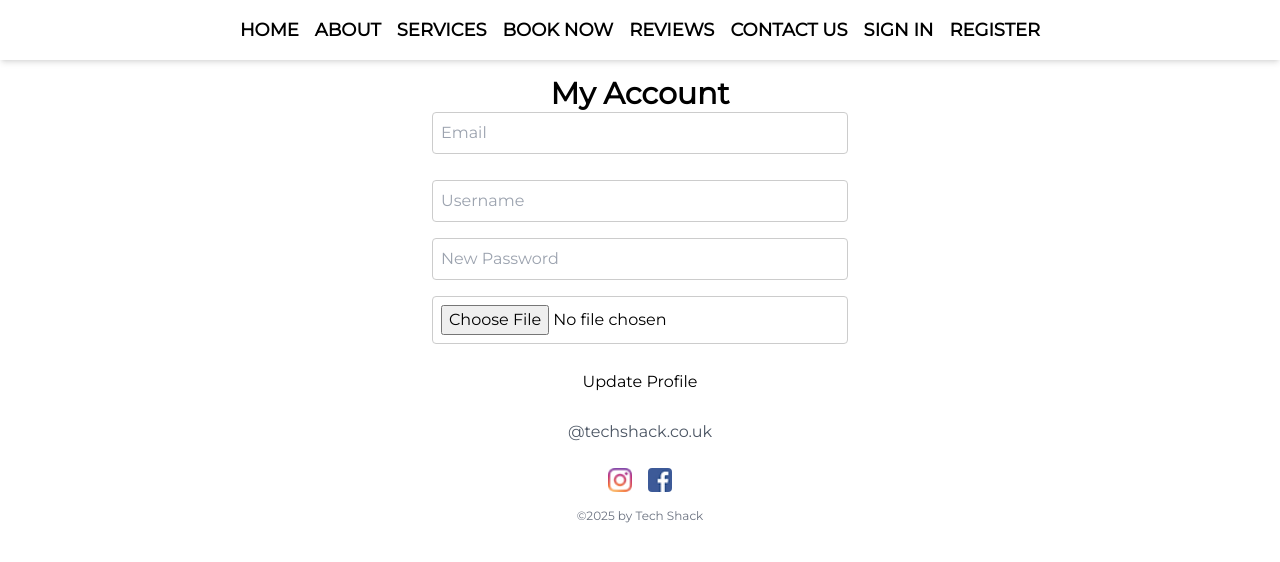
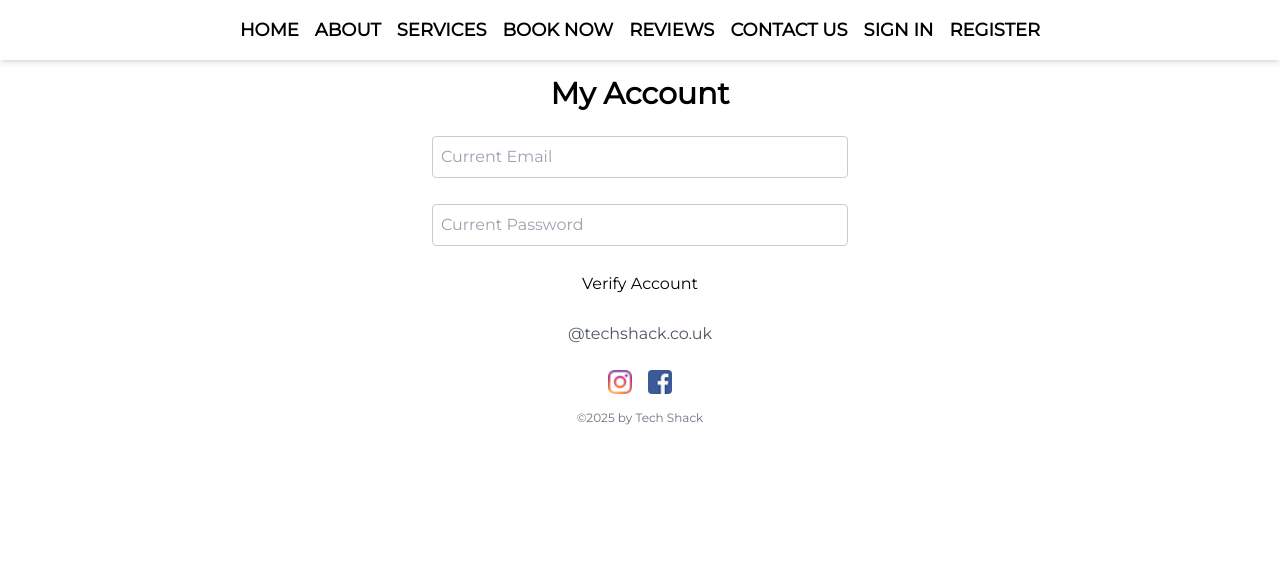
Before and after one commit to charliehazlehurst/techshack-nextjs, a Next.js app: page /my_account in a window 1280 px wide. Shown: the top 562 px of the page. Built offline with nearby package versions, Linux system fonts and the light colour scheme.

Commit message:
My Account page updates

```diff
--- /dev/null
+++ b/app/api/update-user/route.js
@@ -0,0 +1,27 @@
+import { NextResponse } from 'next/server';
+import supabase from '@/lib/supabase.js';
+import bcrypt from 'bcryptjs';
+
+export async function POST(req) {
+  const body = await req.json();
+  const { userId, username, email, password } = body;
+
+  const updates = {};
+  if (username) updates.username = username;
+  if (email) updates.email = email;
+  if (password) {
+    const hashedPassword = await bcrypt.hash(password, 10);
+    updates.password = hashedPassword;
+  }
+
+  const { error } = await supabase
+    .from('users')
+    .update(updates)
+    .eq('id', userId);
+
+  if (error) {
+    return NextResponse.json({ error: error.message }, { status: 500 });
+  }
+
+  return NextResponse.json({ message: 'User updated successfully' }, { status: 200 });
+}
--- /dev/null
+++ b/app/api/verify-user/route.js
@@ -0,0 +1,26 @@
+import { NextResponse } from 'next/server';
+import supabase from '@/lib/supabase.js';
+import bcrypt from 'bcryptjs';
+
+export async function POST(req) {
+  const body = await req.json();
+  const { email, password } = body;
+
+  const { data: user, error } = await supabase
+    .from('users')
+    .select('id, password')
+    .eq('email', email)
+    .single();
+
+  if (error || !user) {
+    return NextResponse.json({ error: 'User not found' }, { status: 404 });
+  }
+
+  const passwordMatch = await bcrypt.compare(password, user.password);
+
+  if (!passwordMatch) {
+    return NextResponse.json({ error: 'Incorrect password' }, { status: 401 });
+  }
+
+  return NextResponse.json({ userId: user.id }, { status: 200 });
+}
--- a/app/layout.tsx
+++ b/app/layout.tsx
@@ -2,10 +2,11 @@
 import './globals.css'
 import type { Metadata } from 'next'
 import { SpeedInsights } from "@vercel/speed-insights/next"
+import { Analytics } from "@vercel/analytics/next"
 import Navbar from './components/Navbar'
 import Footer from './components/Footer'
-import { AuthProvider } from '@/components/auth-context';
-import { Analytics } from "@vercel/analytics/next"
+import { AuthProvider } from '@/components/auth-context'
+import { Toaster } from 'react-hot-toast'
 
 export const metadata: Metadata = {
   title: 'Tech Shack',
@@ -28,9 +29,14 @@ export default function RootLayout({
         <meta name="viewport" content="width=device-width, initial-scale=1.0" />
       </head>
       <body>
-        <Navbar />
-        {children}
-        <Footer />
+        <AuthProvider>
+          <Navbar />
+          <Toaster position="top-center" />
+          {children}
+          <Footer />
+        </AuthProvider>
+        <SpeedInsights />
+        <Analytics />
       </body>
     </html>
   )
--- a/app/my_account/page.tsx
+++ b/app/my_account/page.tsx
@@ -1,72 +1,180 @@
 'use client';
 
 import React, { useState } from 'react';
+import { useRouter } from 'next/navigation';
+import { toast } from 'react-hot-toast';
 
 export default function MyAccount() {
-  const [email, setEmail] = useState('');
-  const [username, setUsername] = useState('');
-  const [password, setPassword] = useState('');
-  const [profilePicture, setProfilePicture] = useState<File | null>(null);
+  const [stage, setStage] = useState<'verify' | 'update'>('verify');
+  const [currentEmail, setCurrentEmail] = useState('');
+  const [currentPassword, setCurrentPassword] = useState('');
+  const [userId, setUserId] = useState<string | null>(null);
+
+  const [newUsername, setNewUsername] = useState('');
+  const [newEmail, setNewEmail] = useState('');
+  const [newPassword, setNewPassword] = useState('');
   const [message, setMessage] = useState('');
+  const [loading, setLoading] = useState(false);
+  const [confirming, setConfirming] = useState(false);
 
-  const handleProfileUpdate = async (e: React.FormEvent) => {
+  const router = useRouter();
+
+  const handleVerify = async (e: React.FormEvent) => {
     e.preventDefault();
-    const formData = new FormData();
-    formData.append('email', email);
-    formData.append('username', username);
-    formData.append('password', password);
-    if (profilePicture) {
-      formData.append('profilePicture', profilePicture);
+    setLoading(true);
+
+    const res = await fetch('/api/verify-user', {
+      method: 'POST',
+      headers: { 'Content-Type': 'application/json' },
+      body: JSON.stringify({ email: currentEmail, password: currentPassword }),
+    });
+
+    const data = await res.json();
+    setLoading(false);
+
+    if (res.ok && data.userId) {
+      setUserId(data.userId);
+      setStage('update');
+      setMessage('');
+    } else {
+      setMessage(data.error || 'Invalid credentials.');
+    }
+  };
+
+  const handleUpdate = async (e: React.FormEvent) => {
+    e.preventDefault();
+
+    if (!newUsername && !newEmail && !newPassword) {
+      setMessage('Please enter at least one field to update.');
+      return;
     }
 
-    const response = await fetch('/api/update-profile', {
+    setConfirming(true);
+  };
+
+  const confirmUpdate = async () => {
+    setConfirming(false);
+    setLoading(true);
+
+    const res = await fetch('/api/update-user', {
       method: 'POST',
-      body: formData,
+      headers: { 'Content-Type': 'application/json' },
+      body: JSON.stringify({
+        userId,
+        username: newUsername || undefined,
+        email: newEmail || undefined,
+        password: newPassword || undefined,
+      }),
     });
 
-    const result = await response.json();
-    if (response.ok) {
-      setMessage('Profile updated successfully!');
+    const data = await res.json();
+    setLoading(false);
+
+    if (res.ok) {
+      toast.success('User details updated successfully!');
+      setNewUsername('');
+      setNewEmail('');
+      setNewPassword('');
+      setMessage('');
+
+      if (newEmail || newPassword) {
+        toast('Logging out for security...');
+        setTimeout(() => {
+          router.push('/login'); // Or use logout logic if you have one
+        }, 1500);
+      }
     } else {
-      setMessage(result.error || 'An error occurred while updating your profile.');
+      toast.error(data.error || 'Failed to update user.');
     }
   };
 
   return (
     <div className="max-w-md mx-auto p-4">
-      <h1 className="text-center text-3xl font-bold">My Account</h1>
-      <form onSubmit={handleProfileUpdate} className="space-y-4">
+      <h1 className="text-3xl font-bold text-center mb-6">My Account</h1>
+
+      {stage === 'verify' ? (
+        <form onSubmit={handleVerify} className="space-y-4">
           <input
             type="email"
-          placeholder="Email"
-          value={email}
-          onChange={(e) => setEmail(e.target.value)}
+            placeholder="Current Email"
+            value={currentEmail}
+            onChange={(e) => setCurrentEmail(e.target.value)}
+            required
             className="w-full p-2 border rounded"
           />
           <input
+            type="password"
+            placeholder="Current Password"
+            value={currentPassword}
+            onChange={(e) => setCurrentPassword(e.target.value)}
+            required
+            className="w-full p-2 border rounded"
+          />
+          <button
+            type="submit"
+            disabled={loading}
+            className="w-full bg-blue-600 text-white py-2 rounded"
+          >
+            {loading ? 'Verifying...' : 'Verify Account'}
+          </button>
+        </form>
+      ) : (
+        <form onSubmit={handleUpdate} className="space-y-4">
+          <input
             type="text"
-          placeholder="Username"
-          value={username}
-          onChange={(e) => setUsername(e.target.value)}
+            placeholder="New Username"
+            value={newUsername}
+            onChange={(e) => setNewUsername(e.target.value)}
+            className="w-full p-2 border rounded"
+          />
+          <input
+            type="email"
+            placeholder="New Email"
+            value={newEmail}
+            onChange={(e) => setNewEmail(e.target.value)}
             className="w-full p-2 border rounded"
           />
           <input
             type="password"
             placeholder="New Password"
-          value={password}
-          onChange={(e) => setPassword(e.target.value)}
+            value={newPassword}
+            onChange={(e) => setNewPassword(e.target.value)}
             className="w-full p-2 border rounded"
           />
-        <input
-          type="file"
-          onChange={(e) => setProfilePicture(e.target.files ? e.target.files[0] : null)}
-          className="w-full p-2 border rounded"
-        />
-        <button type="submit" className="w-full bg-blue-600 text-white py-2 rounded">
-          Update Profile
+          <button
+            type="submit"
+            disabled={loading}
+            className="w-full bg-green-600 text-white py-2 rounded"
+          >
+            {loading ? 'Updating...' : 'Update Details'}
           </button>
         </form>
-      {message && <p className="text-center text-red-600 mt-4">{message}</p>}
+      )}
+
+      {message && <p className="mt-4 text-center text-red-600">{message}</p>}
+
+      {/* Confirmation Modal */}
+      {confirming && (
+        <div className="fixed inset-0 bg-black bg-opacity-50 flex items-center justify-center z-50">
+          <div className="bg-white p-6 rounded shadow-lg max-w-sm w-full text-center">
+            <p className="mb-4 text-lg">Are you sure you want to update your details?</p>
+            <div className="flex justify-around">
+              <button
+                onClick={() => setConfirming(false)}
+                className="px-4 py-2 bg-gray-300 rounded"
+              >
+                Cancel
+              </button>
+              <button
+                onClick={confirmUpdate}
+                className="px-4 py-2 bg-blue-600 text-white rounded"
+              >
+                Confirm
+              </button>
+            </div>
+          </div>
+        </div>
+      )}
     </div>
   );
 }
--- a/package.json
+++ b/package.json
@@ -18,6 +18,7 @@
     "next": "^15.3.2",
     "react": "18.2.0",
     "react-dom": "18.2.0",
+    "react-hot-toast": "^2.5.2",
     "stripe": "^18.1.0"
   },
   "devDependencies": {
--- a/tsconfig.json
+++ b/tsconfig.json
@@ -34,7 +34,7 @@
     ".next/types/**/*.ts",
     "**/*.ts",
     "**/*.tsx"
-, "pages/api/signup.js", "pages/api/signin.js"  ],
+, "pages/api/signup.js", "pages/api/signin.js", "pages/api/verify-user.js"  ],
   "exclude": [
     "node_modules"
   ]
```
Also changed, not shown: 1 other file (tests, documents, lock files or other folders). Lines whose indentation alone changed are shown as unchanged.
